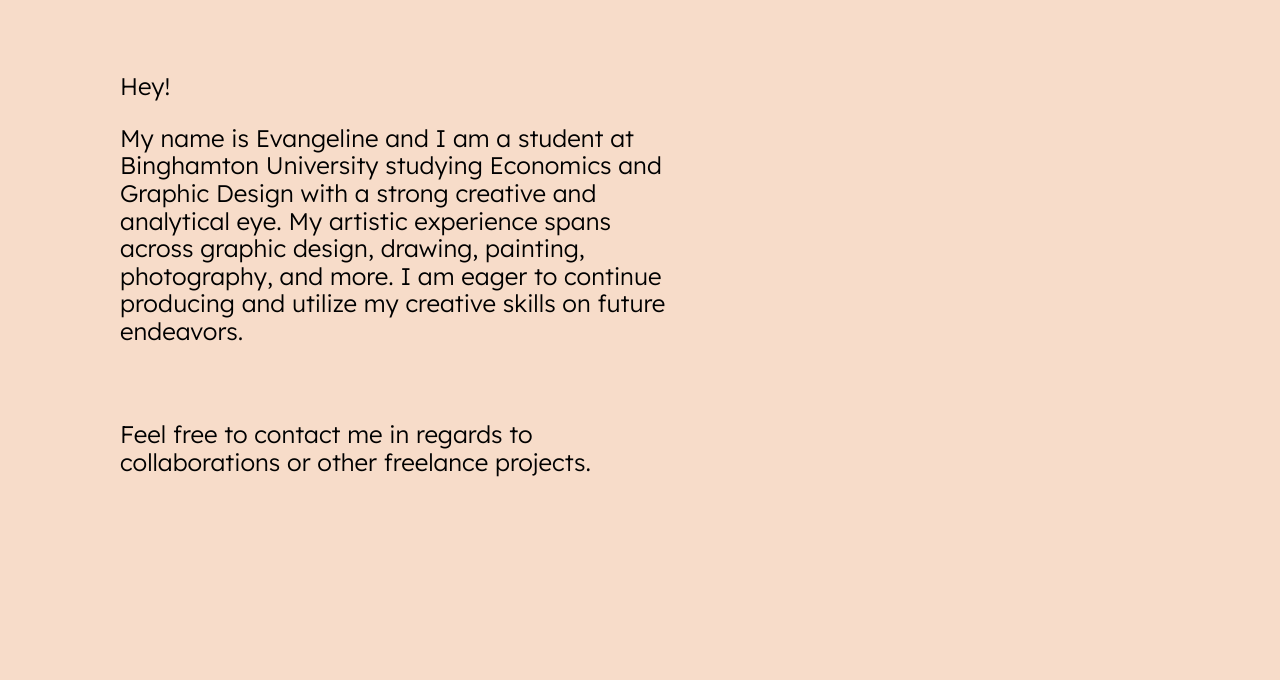
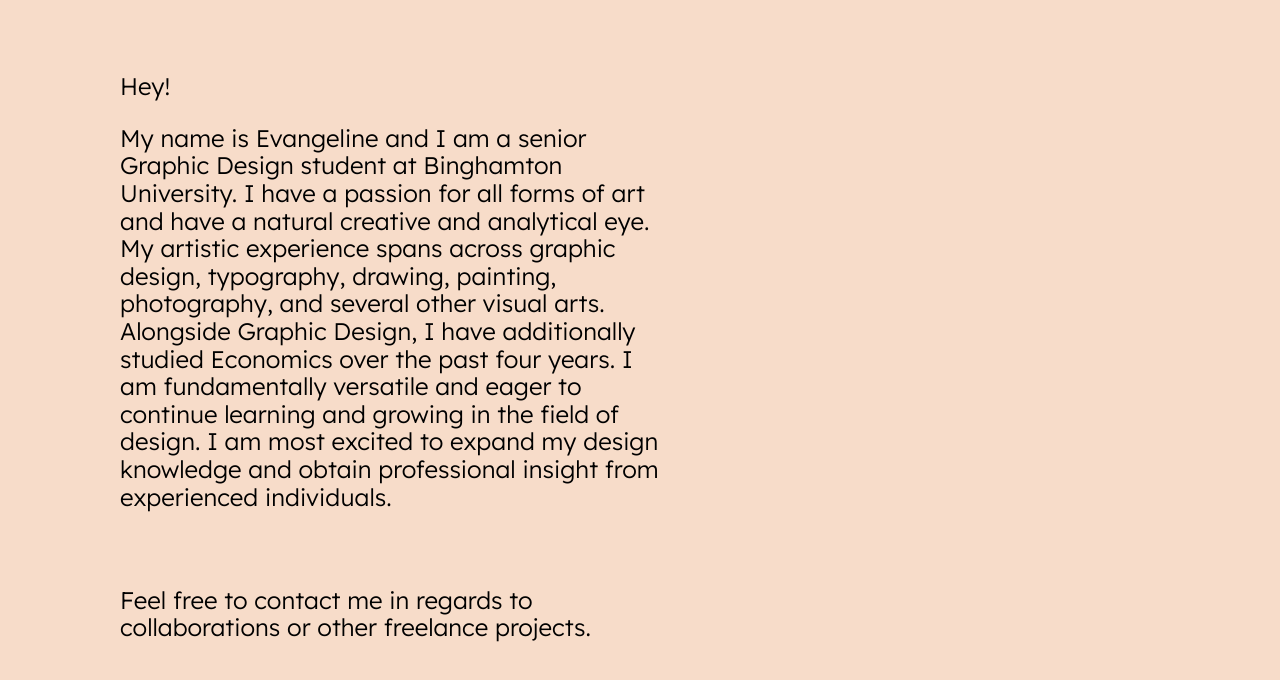
Before and after one commit to Binghamton-University-Design/web-journal-evakontos, a plain HTML site: page About.html in a window 1280 px wide. Shown: the part 76-756 px from the top of the page. Drawn offline with nearby package versions, Linux system fonts and the light colour scheme.

Commit message:
about change

```diff
--- a/About.html
+++ b/About.html
@@ -42,7 +42,8 @@
 						<div>
 							<p>Hey!
 							</p>
-							<p>My name is Evangeline and I am a student at Binghamton University studying Economics and Graphic Design with a strong creative and analytical eye. My artistic experience spans across graphic design, drawing, painting, photography, and more. I am eager to continue producing and utilize my creative skills on future endeavors.
+							<p>
+							My name is Evangeline and I am a senior Graphic Design student at Binghamton University. I have a passion for all forms of art and have a natural creative and analytical eye. My artistic experience spans across graphic design, typography, drawing, painting, photography, and several other visual arts. Alongside Graphic Design, I have additionally studied Economics over the past four years. I am fundamentally versatile and eager to continue learning and growing in the field of design. I am most excited to expand my design knowledge and obtain professional insight from experienced individuals.
 							</p>
 							<br>
 							<p>Feel free to contact me in regards to collaborations or other freelance projects.
```
